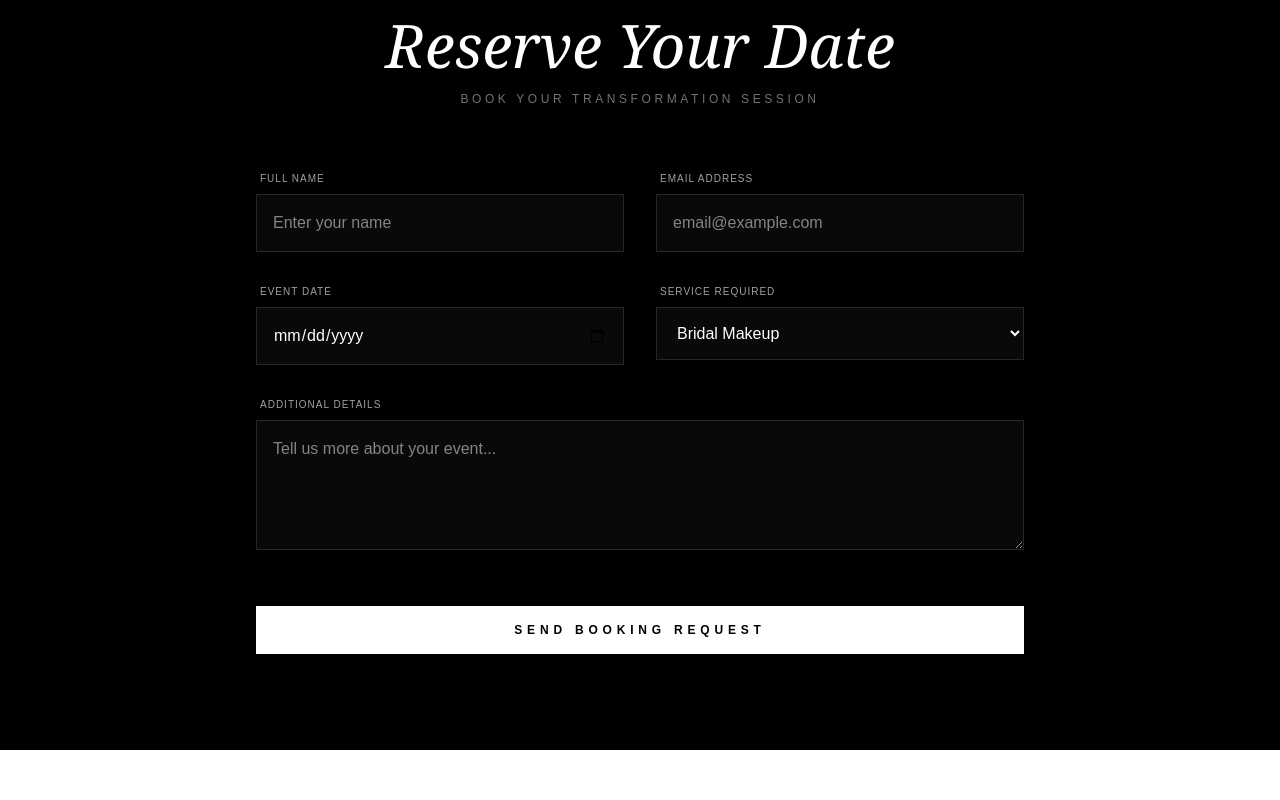
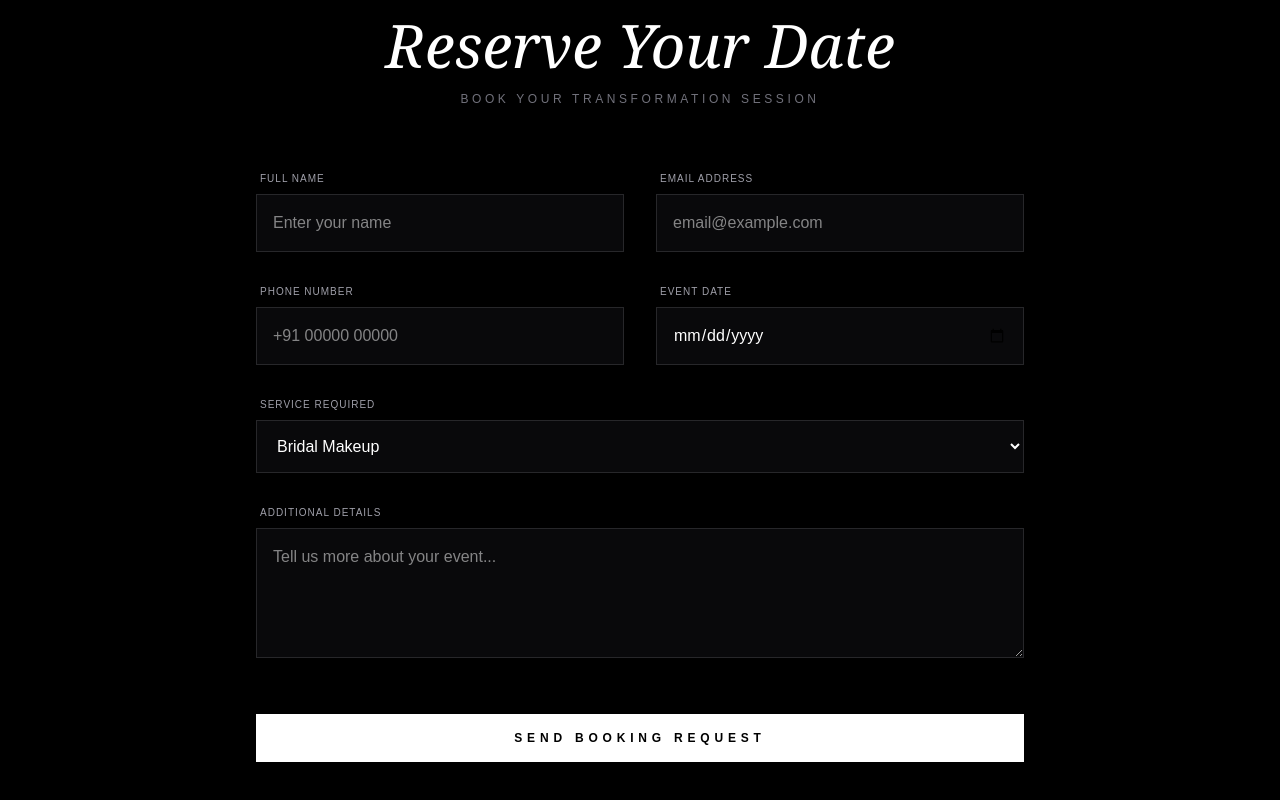
Before and after one commit to akashkurmi/makeover-anj, a Next.js app: page /Page/Home in a window 1280 px wide. Shown: the part 2647-3447 px from the top of the page. Before the commit the page ends 3397 px from the top, so only its background shows below. Built offline with nearby package versions, Linux system fonts and the light colour scheme.

Commit message:
email service

```diff
--- a/app/Page/view/booking/Bookingform.tsx
+++ b/app/Page/view/booking/Bookingform.tsx
@@ -1,6 +1,75 @@
+"use client";
+import React, { useState, useRef } from "react";
+import emailjs from "@emailjs/browser";
+
+interface BForm {
+  name: string;
+  email: string;
+  phn: string;
+  eventDate: string; // Changed to string for input compatibility
+  service: string;
+  message: string;
+}
+
 const Bookingform = () => {
+  // Initialize with empty strings to avoid uncontrolled/controlled input warnings
+  const [formData, setFormData] = useState<BForm>({
+    name: "",
+    email: "",
+    phn: "",
+    eventDate: "",
+    service: "Bridal Makeup",
+    message: "",
+  });
+
+  const [status, setStatus] = useState<
+    "idle" | "sending" | "success" | "error"
+  >("idle");
+  const formRef = useRef<HTMLFormElement>(null);
+
+  const handleChange = (
+    event: React.ChangeEvent<
+      HTMLInputElement | HTMLSelectElement | HTMLTextAreaElement
+    >
+  ) => {
+    const { name, value } = event.target;
+    setFormData((prev: any) => ({
+      ...prev,
+      [name]: value,
+    }));
+  };
+
+  const handleSubmit = (e: React.FormEvent) => {
+    e.preventDefault();
+    setStatus("sending");
+
+    // Replace these with your actual IDs from EmailJS
+    const SERVICE_ID = "service_4lw6zpo";
+    const TEMPLATE_ID = "template_1f2gy3u";
+    const PUBLIC_KEY = "GjHgChLx-VpS2dt3e";
+
+    // You can send via state or via the form reference
+    emailjs
+      .send(SERVICE_ID, TEMPLATE_ID, { ...formData }, PUBLIC_KEY)
+      .then(() => {
+        setStatus("success");
+        setFormData({
+          name: "",
+          email: "",
+          phn: "",
+          eventDate: "",
+          service: "Bridal Makeup",
+          message: "",
+        });
+        formRef.current?.reset();
+      })
+      .catch((err) => {
+        console.error("Submission Error:", err);
+        setStatus("error");
+      });
+  };
+
   return (
-    <>
     <div className="max-w-3xl mx-auto">
       <div className="text-center mb-16">
         <h2 className="text-white text-4xl md:text-6xl font-serif italic mb-4">
@@ -11,14 +80,22 @@ const Bookingform = () => {
         </p>
       </div>
 
-        <form className="grid grid-cols-1 md:grid-cols-2 gap-8">
+      <form
+        ref={formRef}
+        onSubmit={handleSubmit}
+        className="grid grid-cols-1 md:grid-cols-2 gap-8"
+      >
         {/* Name */}
         <div className="flex flex-col space-y-2">
           <label className="text-zinc-400 text-[10px] uppercase tracking-widest ml-1">
             Full Name
           </label>
           <input
+            onChange={handleChange}
+            value={formData.name}
             type="text"
+            name="name"
+            required
             placeholder="Enter your name"
             className="bg-zinc-950 border border-zinc-800 p-4 text-white focus:outline-none focus:border-pink-500 transition-colors"
           />
@@ -30,8 +107,28 @@ const Bookingform = () => {
             Email Address
           </label>
           <input
+            onChange={handleChange}
+            value={formData.email}
             type="email"
+            name="email"
+            required
             placeholder="email@example.com"
+            className="bg-zinc-950 border border-zinc-800 p-4 text-white focus:outline-none focus:border-pink-500 transition-colors"
+          />
+        </div>
+
+        {/* Mobile Number */}
+        <div className="flex flex-col space-y-2">
+          <label className="text-zinc-400 text-[10px] uppercase tracking-widest ml-1">
+            Phone Number
+          </label>
+          <input
+            onChange={handleChange}
+            value={formData.phn}
+            type="tel"
+            name="phn"
+            required
+            placeholder="+91 00000 00000"
             className="bg-zinc-950 border border-zinc-800 p-4 text-white focus:outline-none focus:border-pink-500 transition-colors"
           />
         </div>
@@ -42,17 +139,26 @@ const Bookingform = () => {
             Event Date
           </label>
           <input
+            onChange={handleChange}
+            value={formData.eventDate}
             type="date"
+            name="eventDate"
+            required
             className="bg-zinc-950 border border-zinc-800 p-4 text-white focus:outline-none focus:border-pink-500 transition-colors appearance-none"
           />
         </div>
 
         {/* Service Type */}
-          <div className="flex flex-col space-y-2">
+        <div className="flex flex-col space-y-2 md:col-span-2">
           <label className="text-zinc-400 text-[10px] uppercase tracking-widest ml-1">
             Service Required
           </label>
-            <select className="bg-zinc-950 border border-zinc-800 p-4 text-white focus:outline-none focus:border-pink-500 transition-colors">
+          <select
+            name="service"
+            value={formData.service}
+            onChange={handleChange}
+            className="bg-zinc-950 border border-zinc-800 p-4 text-white focus:outline-none focus:border-pink-500 transition-colors"
+          >
             <option>Bridal Makeup</option>
             <option>Party/Event Look</option>
             <option>Editorial/Fashion</option>
@@ -66,6 +172,9 @@ const Bookingform = () => {
             Additional Details
           </label>
           <textarea
+            name="message"
+            value={formData.message}
+            onChange={handleChange}
             rows={4}
             placeholder="Tell us more about your event..."
             className="bg-zinc-950 border border-zinc-800 p-4 text-white focus:outline-none focus:border-pink-500 transition-colors"
@@ -76,14 +185,20 @@ const Bookingform = () => {
         <div className="md:col-span-2 pt-6">
           <button
             type="submit"
-              className="w-full bg-white text-black py-4 uppercase font-bold tracking-[0.4em] text-xs hover:bg-pink-500 hover:text-white transition-all duration-500"
+            disabled={status === "sending"}
+            className="w-full bg-white text-black py-4 uppercase font-bold tracking-[0.4em] text-xs hover:bg-pink-500 hover:text-white transition-all duration-500 disabled:bg-zinc-800 disabled:cursor-not-allowed"
           >
-              Send Booking Request
+            {status === "sending" ? "Processing..." : "Send Booking Request"}
           </button>
+
+          {status === "success" && (
+            <p className="text-pink-500 text-center mt-4 text-[10px] uppercase tracking-widest animate-pulse">
+              Request sent to Anjali Makeover!
+            </p>
+          )}
         </div>
       </form>
     </div>
-    </>
   );
 };
 
--- a/package.json
+++ b/package.json
@@ -9,6 +9,7 @@
     "lint": "eslint"
   },
   "dependencies": {
+    "@emailjs/browser": "^4.4.1",
     "lucide-react": "^0.562.0",
     "next": "16.1.1",
     "react": "19.2.3",
```
Also changed, not shown: 1 other file (tests, documents, lock files or other folders). Lines whose indentation alone changed are shown as unchanged.
